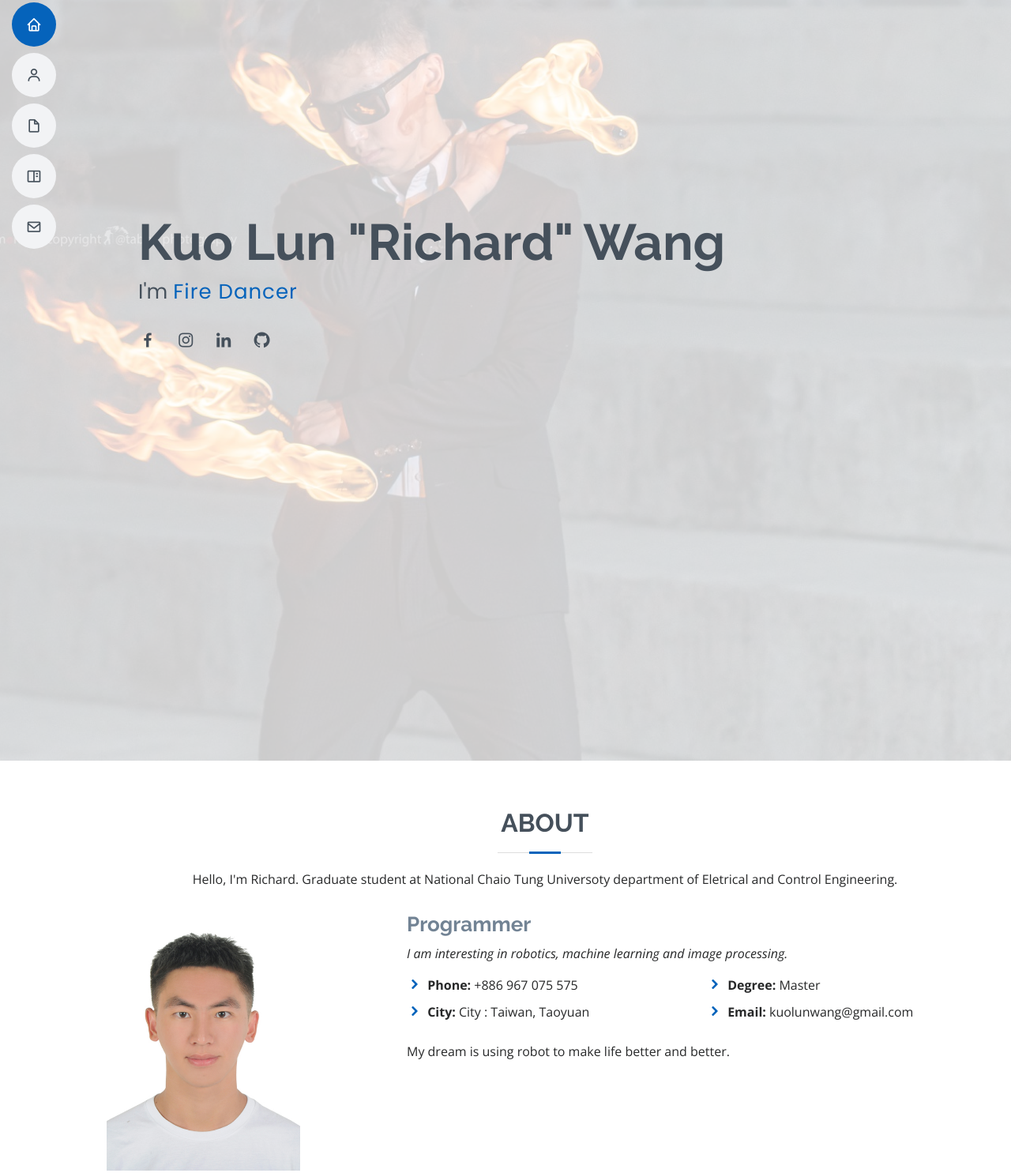
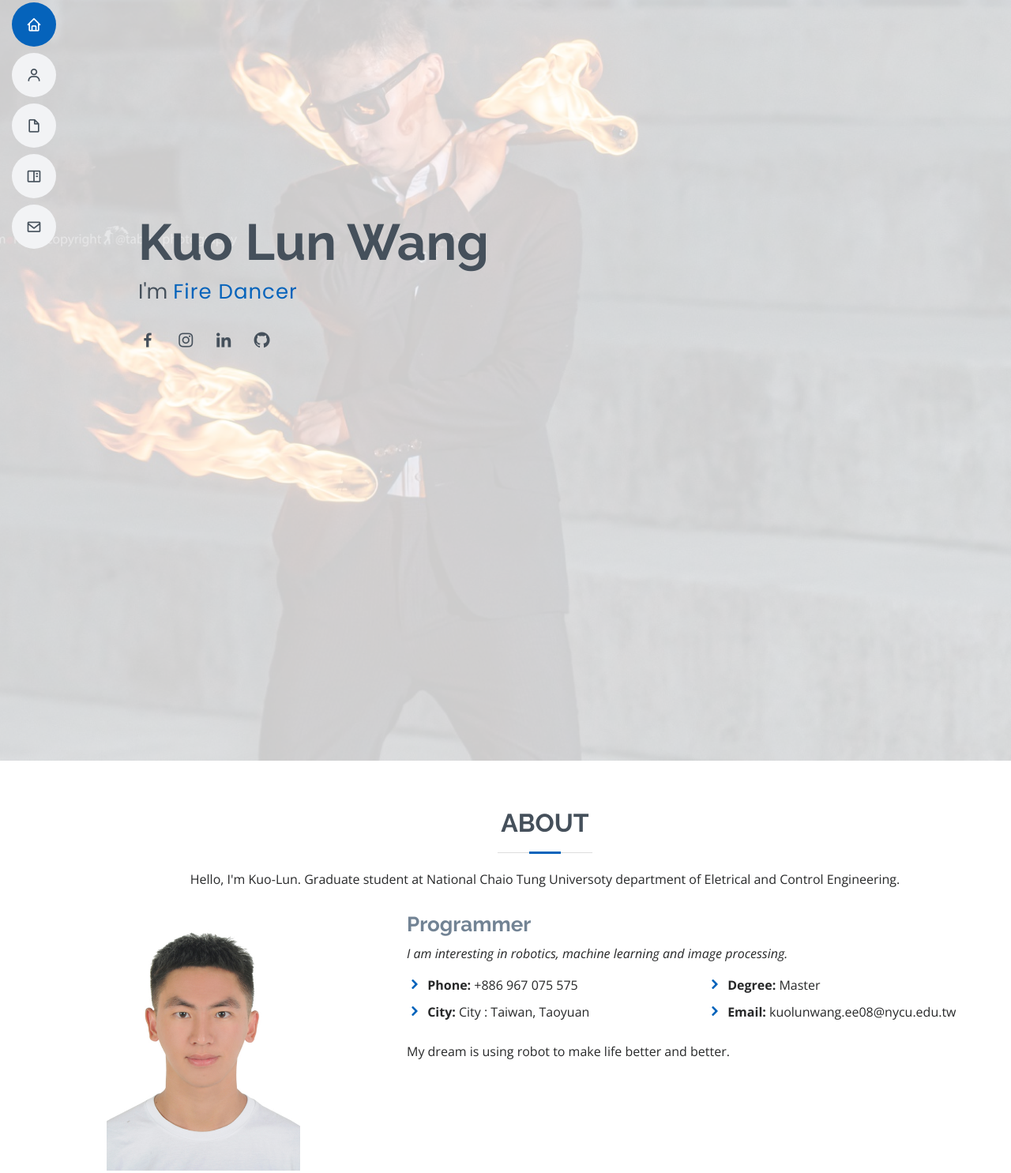
Before and after one commit to kuolunwang/kuolunwang.github.io, a plain HTML site: page index.html in a window 1280 px wide. Shown: the part 237-1722 px from the top of the page at 79% size. Drawn offline with nearby package versions, Linux system fonts and the light colour scheme.

Commit message:
renew information

```diff
--- a/index.html
+++ b/index.html
@@ -58,13 +58,13 @@
   <!-- ======= Hero Section ======= -->
   <section id="hero" class="d-flex flex-column justify-content-center">
     <div class="container" data-aos="zoom-in" data-aos-delay="100">
-      <h1>Kuo Lun "Richard" Wang</h1>
+      <h1>Kuo Lun Wang</h1>
       <p>I'm <span class="typed" data-typed-items="Programmer, Fire Dancer, Photographer"></span></p>
       <div class="social-links">
         <a href="https://www.facebook.com/profile.php?id=100012006273569" class="facebook"><i class="bx bxl-facebook"></i></a>
         <a href="https://www.instagram.com/?hl=zh-tw" class="instagram"><i class="bx bxl-instagram"></i></a>
         <a href="https://www.linkedin.com/in/%E5%9C%8B%E5%80%AB-%E7%8E%8B-5963aa182/" class="linkedin"><i class="bx bxl-linkedin"></i></a>
-        <a href="https://github.com/Richardwang0326" class="github"><i class="bx bxl-github"></i></a>
+        <a href="https://github.com/kuolunwang" class="github"><i class="bx bxl-github"></i></a>
       </div>
     </div>
   </section><!-- End Hero -->
@@ -77,7 +77,7 @@
 
         <div class="section-title">
           <h2>About</h2>
-          <p>Hello, I'm Richard. Graduate student at National Chaio Tung Universoty department of Eletrical and Control Engineering.</p>
+          <p>Hello, I'm Kuo-Lun. Graduate student at National Chaio Tung Universoty department of Eletrical and Control Engineering.</p>
         </div>
 
         <div class="row">
@@ -99,7 +99,7 @@
               <div class="col-lg-6">
                 <ul>
                   <li><i class="icofont-rounded-right"></i> <strong>Degree:</strong> Master</li>
-                  <li><i class="icofont-rounded-right"></i> <strong>Email:</strong> kuolunwang@gmail.com</li>
+                  <li><i class="icofont-rounded-right"></i> <strong>Email:</strong> kuolunwang.ee08@nycu.edu.tw</li>
                 </ul>
               </div>
             </div>
@@ -383,7 +383,7 @@
         <a href="https://www.facebook.com/profile.php?id=100012006273569" class="facebook"><i class="bx bxl-facebook"></i></a>
         <a href="https://www.instagram.com/?hl=zh-tw" class="instagram"><i class="bx bxl-instagram"></i></a>
         <a href="https://www.linkedin.com/in/%E5%9C%8B%E5%80%AB-%E7%8E%8B-5963aa182/" class="linkedin"><i class="bx bxl-linkedin"></i></a>
-        <a href="https://github.com/Richardwang0326" class="github"><i class="bx bxl-github"></i></a>
+        <a href="https://github.com/kuolunwang" class="github"><i class="bx bxl-github"></i></a>
       </div>
       <div class="copyright">
         &copy; Copyright <strong><span>MyResume</span></strong>. All Rights Reserved
```
